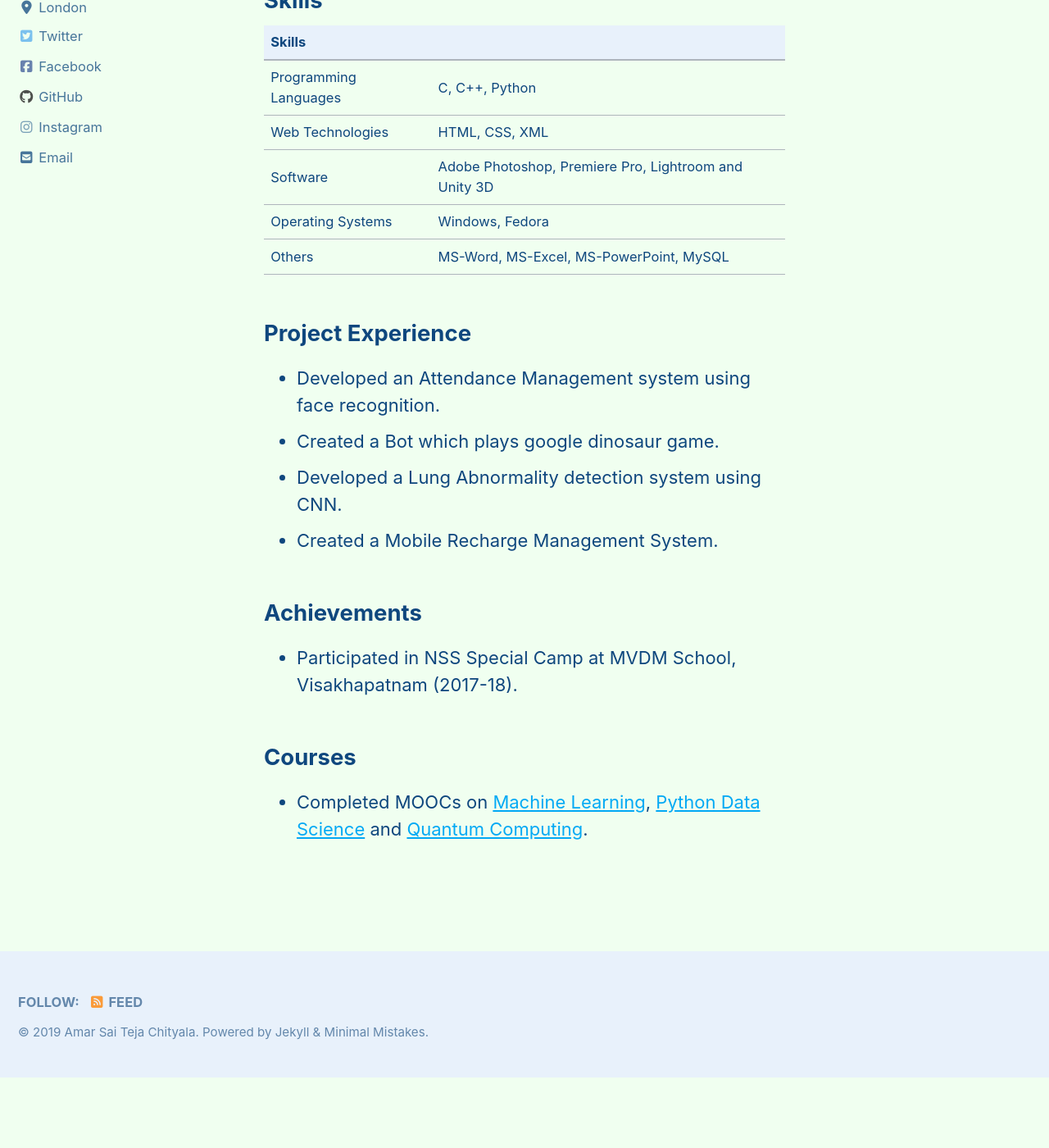
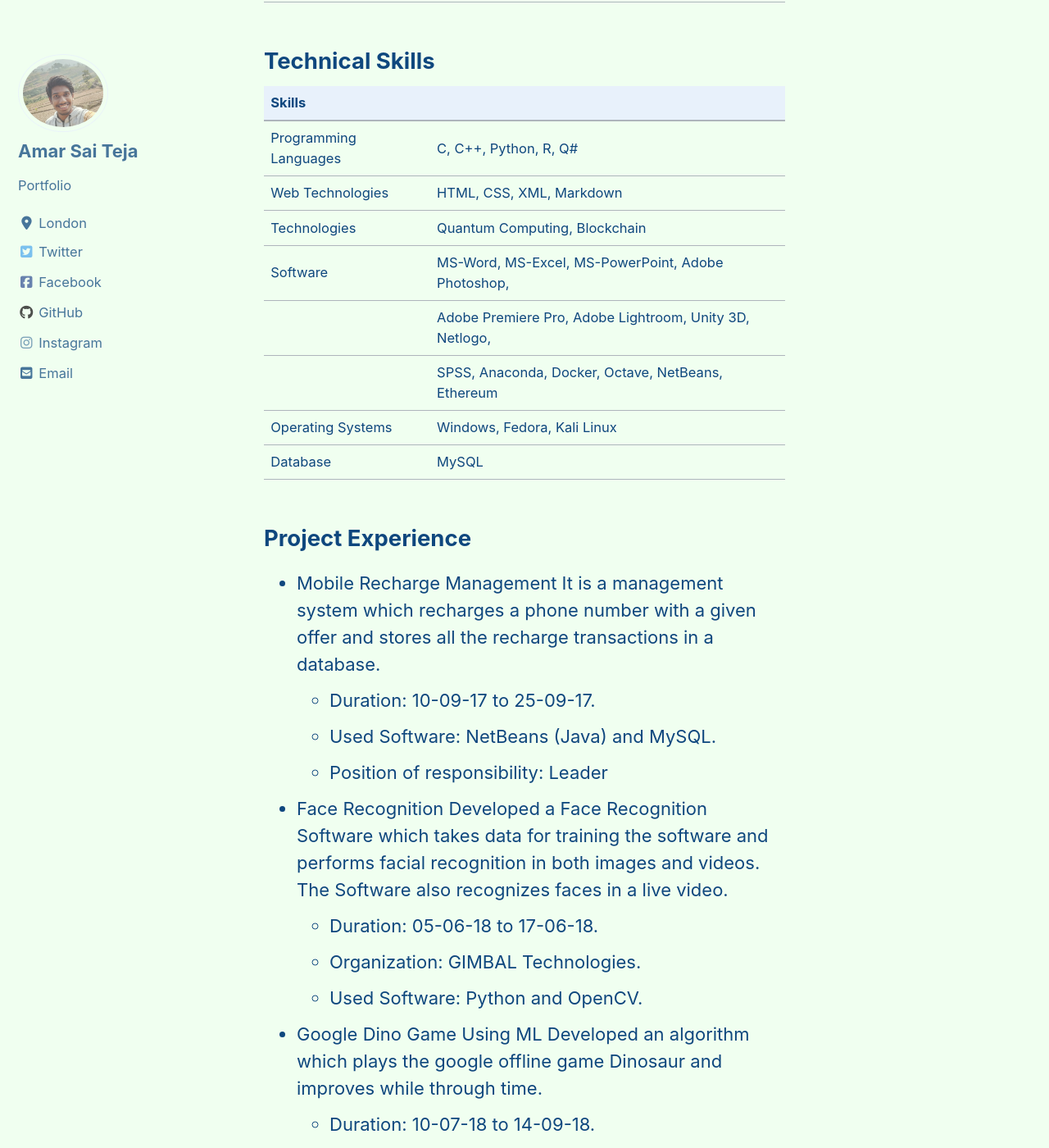
Before and after one commit to Immortalv5/Immortalv5.github.io, a Jekyll site: the page built from _pages/about.md, in a window 1280 px wide and 1400 px high, scrolled down 1246 px. Shown: the whole window at 82% size. Built offline with Jekyll 4.4.1, drawn with Linux system fonts in a browser that asks for light colours; cached includes are drawn as plain includes; nearby versions of some CDN libraries; before the commit the page ends 2560 px from its top, so only the background shows below that; some of the changed text lies outside the part shown.

Commit message:
Profile Update

```diff
--- a/_pages/about.md
+++ b/_pages/about.md
@@ -18,30 +18,52 @@
 
 ## Education
 
-| Institution                  | Years     | Education                |
-| ---------------------------- | --------- | ------------------------ |
-| University of Hertfordshire  | 2019 -    | Master's Degree          |
-| GITAM University             | 2015 - 19 | Bachelors of Technology  |
-| Sasi Junior College          | 2013 - 15 | Intermediate             |
-| ZPPS High School             | 2013      | 10<sup>th</sup> Grade    |
+| Institution                  | Years     | Education                | Course                       |
+| ---------------------------- | --------- | ------------------------ | ---------------------------- |
+| University of Hertfordshire  | 2019 -    | Master's Degree          | AI and Robotics              |
+| GITAM University             | 2015 - 19 | Bachelors of Technology  | Computer Science Engineering |
+| Sasi Junior College          | 2013 - 15 | Intermediate             | MPC                          |
+| ZPPS High School             | 2013      | 10<sup>th</sup> Grade    | SSC                          |
 
-## Skills
+## Technical Skills
 
 | Skills                |                                                        |
 |-----------------------|--------------------------------------------------------|
-| Programming Languages | C, C++, Python                                         |
-| Web Technologies      | HTML, CSS, XML                                         |
-| Software              | Adobe Photoshop, Premiere Pro, Lightroom and Unity 3D  |
-| Operating Systems     | Windows, Fedora                                        |
-| Others                | MS-Word, MS-Excel, MS-PowerPoint, MySQL                |
+| Programming Languages | C, C++, Python, R, Q#                                  |
+| Web Technologies      | HTML, CSS, XML, Markdown                               |
+| Technologies          | Quantum Computing, Blockchain                          |
+| Software              | MS-Word, MS-Excel, MS-PowerPoint, Adobe Photoshop,     |
+|                       | Adobe Premiere Pro, Adobe Lightroom, Unity 3D, Netlogo,|
+|                       | SPSS, Anaconda, Docker, Octave, NetBeans, Ethereum     |
+| Operating Systems     | Windows, Fedora, Kali Linux                            |
+| Database              | MySQL                                                  |
 
 ## Project Experience
-*	Developed an Attendance Management system using face recognition.
-*	Created a Bot which plays google dinosaur game.
-*	Developed a Lung Abnormality detection system using CNN.
-*	Created a Mobile Recharge Management System.
+
+* Mobile Recharge Management
+  It is a management system which recharges a phone number with a given offer and stores all the recharge transactions in a database.
+  * Duration: 10-09-17 to 25-09-17.
+  * Used Software: NetBeans (Java) and MySQL.
+  * Position of responsibility: Leader
+* Face Recognition
+  Developed a Face Recognition Software which takes data for training the software and performs facial recognition in both images and videos. The Software also recognizes faces in a live video.
+  * Duration: 05-06-18 to 17-06-18.
+  * Organization: GIMBAL Technologies.
+  * Used Software: Python and OpenCV.
+* Google Dino Game Using ML
+  Developed an algorithm which plays the google offline game Dinosaur and improves while through time.
+  * Duration: 10-07-18 to 14-09-18.
+  * Used Software: Spyder
+  * Position of responsibility: Leader
+* Lung Abnormality Detection
+  Identifying lung abnormalities in a given CT Scan image of the patient and classify them.
+  * Duration: 16-12-18 to 20-03-19
+  * Used Software: Jupyter Notebook and OpenCV
+  * Position of responsibility: Leader
 
 ## Achievements
+* Participated in IEEE Workshop on App Building on 12th Dec 2016.
+* Participated in CSI Workshop on Arduino on 27th Nov 2017.
 *	Participated in NSS Special Camp at MVDM School, Visakhapatnam (2017-18).
 
 ## Courses
```
Also changed, not shown: other parts of _pages/about.md (+1 -1 lines).
